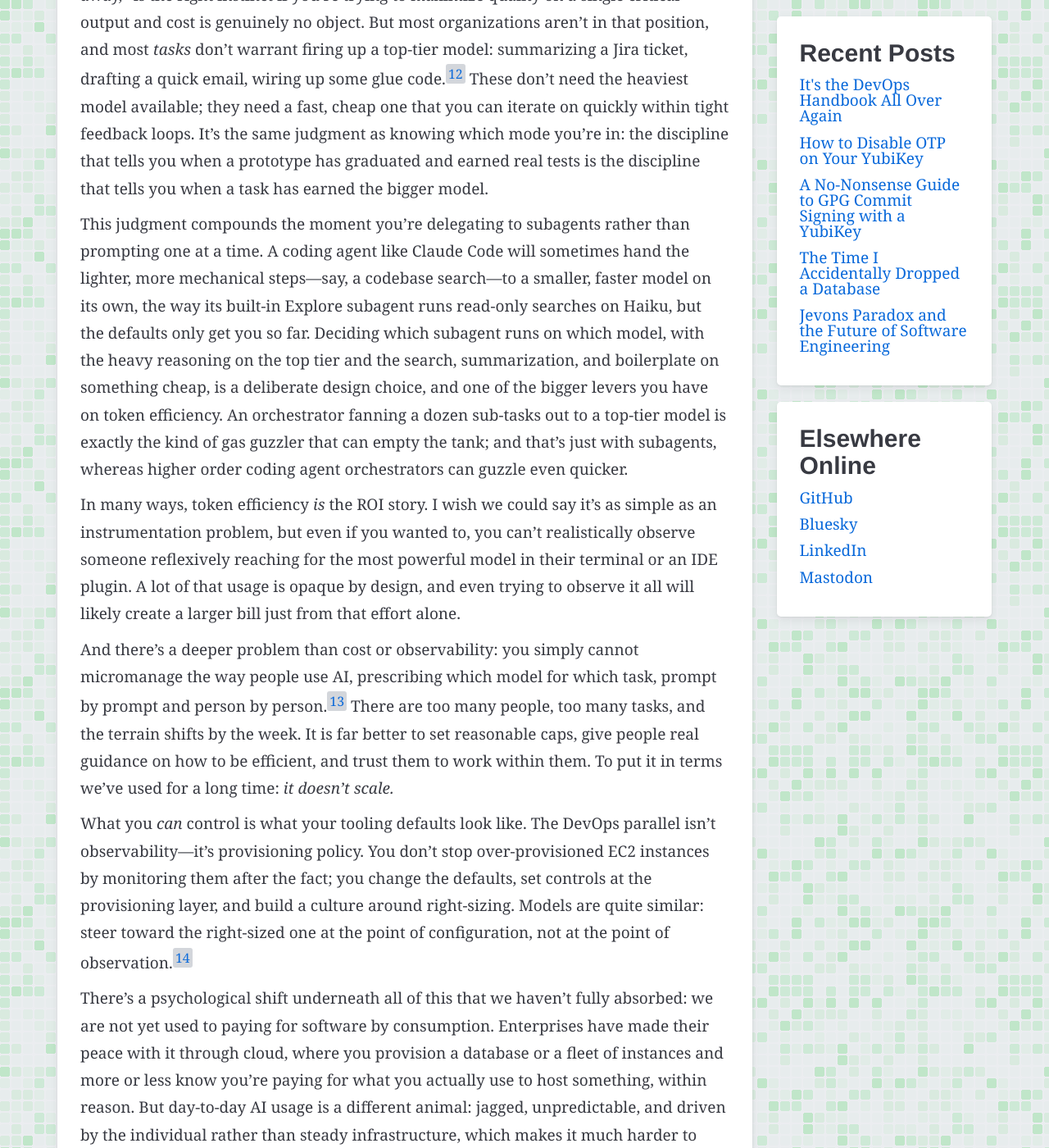
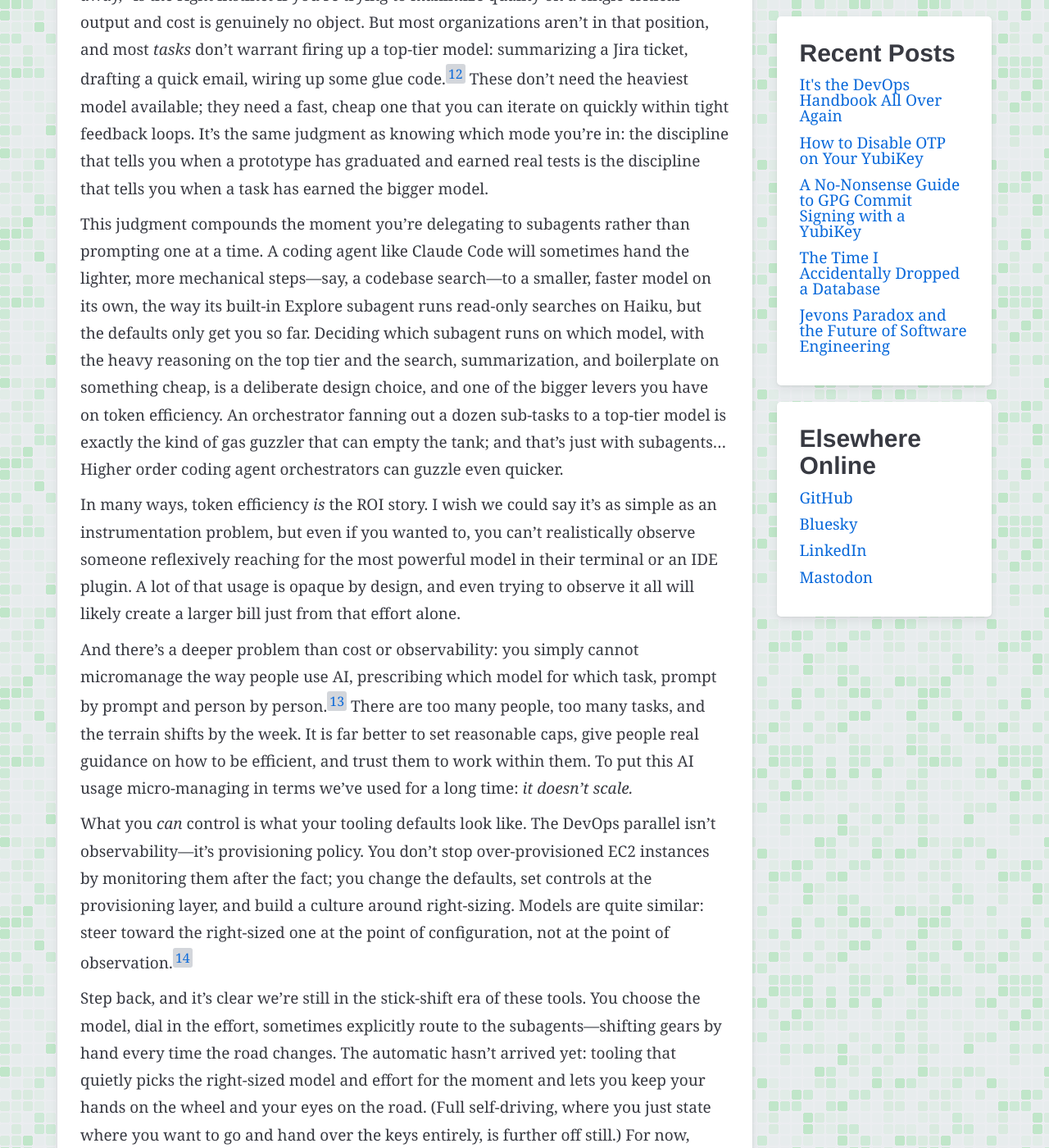
Before and after one commit to ryanspletzer/ryanspletzer.github.io, a Jekyll site: the page built from _posts/2026-06-24-its-the-devops-handbook-all-over-again.md, in a window 1280 px wide and 1400 px high, scrolled down 4901 px. Shown: the whole window at 82% size. Built offline with Jekyll 4.4.1, drawn with Linux system fonts in a browser that asks for light colours; some of the changed text lies outside the part shown.

Commit message:
Add the stick-shift-era metaphor for manual model/effort choice
Frame today's tools as the manual-transmission era—you pick model,
effort, and subagent routing by hand—with automatic (tooling that
right-sizes for you) and full self-driving still ahead.

Co-Authored-By: Claude Opus 4.8 <noreply@anthropic.com>

```diff
--- a/_posts/2026-06-24-its-the-devops-handbook-all-over-again.md
+++ b/_posts/2026-06-24-its-the-devops-handbook-all-over-again.md
@@ -228,10 +228,10 @@ but the defaults only get you so far.
 Deciding which subagent runs on which model,
 with the heavy reasoning on the top tier and the search, summarization, and boilerplate on something cheap,
 is a deliberate design choice, and one of the bigger levers you have on token efficiency.
-An orchestrator fanning a dozen sub-tasks out to a top-tier model
+An orchestrator fanning out a dozen sub-tasks to a top-tier model
 is exactly the kind of gas guzzler that can empty the tank;
-and that's just with subagents,
-whereas higher order coding agent orchestrators can guzzle even quicker.
+and that's just with subagents...
+Higher order coding agent orchestrators can guzzle even quicker.
 
 In many ways, token efficiency *is* the ROI story.
 I wish we could say it's as simple as an instrumentation problem,
@@ -249,7 +249,7 @@ and the terrain shifts by the week.
 It is far better to set reasonable caps,
 give people real guidance on how to be efficient,
 and trust them to work within them.
-To put it in terms we've used for a long time: *it doesn't scale.*
+To put this AI usage micro-managing in terms we've used for a long time: *it doesn't scale.*
 
 What you *can* control is what your tooling defaults look like.
 The DevOps parallel isn't observability—it's provisioning policy.
@@ -260,6 +260,15 @@ and build a culture around right-sizing.
 Models are quite similar: steer toward the right-sized one at the point of configuration,
 not at the point of observation.[^provisioning-analogy]
 
+Step back, and it's clear we're still in the stick-shift era of these tools.
+You choose the model, dial in the effort, sometimes explicitly route to the subagents—shifting gears by hand
+every time the road changes.
+The automatic hasn't arrived yet:
+tooling that quietly picks the right-sized model and effort for the moment
+and lets you keep your hands on the wheel and your eyes on the road.
+(Full self-driving, where you just state where you want to go and hand over the keys entirely, is further off still.)
+For now, knowing how to drive stick is part of the job.[^driving-stick]
+
 There's a psychological shift underneath all of this that we haven't fully absorbed:
 we are not yet used to paying for software by consumption.
 Enterprises have made their peace with it through cloud,
@@ -267,8 +276,8 @@ where you provision a database or a fleet of instances
 and more or less know you're paying for what you actually use to host something, within reason.
 But day-to-day AI usage is a different animal:
 jagged, unpredictable, and driven by the individual rather than steady infrastructure,
-which makes it much harder to forecast and requires sensible budgets and limits
-(ask me how I know...).
+which makes it much harder to forecast and requires sensible budgets and limits.
+(Ask me how I know...)
 Consumers have even less intuition for any of this.
 Imagine paying for Netflix by the minute;
 the meter running in the background would change how it feels to press play.
@@ -349,7 +358,7 @@ You're not necessarily shipping *better* code faster—not
 quality code,
 and not the kind of modular, decoupled architecture
 that gives you optionality and room to evolve.
-That same modularity is increasingly what lets multiple agents work a codebase in parallel
+That same modularity is increasingly what lets multiple agents, like humans, work on a codebase in parallel
 without stepping on each other and colliding in major merge conflicts;
 the cleaner the boundaries between components, the more safely that parallel work scales.
 The fast-but-careless path does the opposite:
@@ -364,8 +373,10 @@ that even AI will struggle with and will cost you a small fortune to untangle.[^
 
 The missing ingredient is the feedback infrastructure:
 tests that run on every commit (or perhaps even every file save operation),
-CI that catches regressions before they hit main,
-and observability so you know when something breaks in the dark.
+ideally as close to the developer as possible,
+and CI that catches regressions before they hit main,
+and additionally for live, running systems,
+having observability so you know when something breaks in the dark.[^all-you-need-is-traces]
 
 None of this is free.
 A single engineer can pick up the tools and feel faster almost overnight.
@@ -373,7 +384,7 @@ Building the feedback infrastructure that makes the *team* faster is a different
 less glamorous,
 and impossible to do alone.
 It takes a real investment of time and energy,
-and leadership willing to protect that time when the pressure is to just ship.
+and leadership willing to buy-in and protect that time when the pressure is to just ship.
 That asymmetry is the gap behind Gergely's line:
 the individual gains are cheap,
 and the team gains are expensive.
@@ -410,18 +421,17 @@ CI ran in minutes and I knew before I merged.
 The loop was tight enough that the AI's mistakes
 were a course correction, not a production incident.
 
-That's the lesson.
 Tokens cost money,
 but misspent tokens cost you something you truly can't get back: time.
 As *Vibe Coding* reminds us,
 time is the one resource you can't recover, even for personal projects.
-You can optimize your spend and right-size your models—the
-same tight loops are what make the cheaper models easier to lean on.
-You can't buy back the hours spent untangling a codebase
+You can optimize your spend and right-size your models to rationalize your token spend—using
+the same tight loops from DevOps practices are what make the cheaper models more possible to lean on.
+You can't, however, buy back the *hours* spent untangling a an untested and architecturally jumbled codebase
 that was shipped fast but built without the feedback infrastructure to catch the mistakes.
 It's the guiding hands of humans with the correct judgment
 who keep the codebase testable and in an architecturally sound state where it can actually be iterated on
-by AI and others in the future.
+by AI, and humans, in the future.
 
 We keep hearing that code is "free" now.
 
@@ -587,16 +597,18 @@ It is so, so not.
     Altman himself noted the router had pushed reasoning-model usage among free users from under 1% to 7%.
     Automatic routing lingered for the lower tiers, though,
     and by December 2025 OpenAI was
-    [removing it for free and Go users too](
+    [removing it for the Free plan and ChatGPT Go plan too](
     https://www.storyboard18.com/digital/chatgpt-free-users-shifted-to-gpt-5-2-instant-as-openai-scraps-automatic-model-switching-86042.htm)
-    (Go being its cheaper paid plan),
+    (ChatGPT Go being its cheaper paid plan
+    introduced in August 2025 in certain markets and expanded to the U.S. and other countries in January 2026),
     defaulting them to GPT-5.2 Instant unless they deliberately reached for the heavier Thinking model—framed
     publicly as handing control back to users, though the reduced compute sure didn't hurt.
     As of this writing, ChatGPT exposes effort levels—Instant, Medium, High—and
     lets you drop from GPT-5.5 down to 5.4, 5.3, or o3,
     while Codex surfaces additional narrower options for small models like gpt-5.4-mini and gpt-5.3-codex-spark.
     Anthropic doesn't auto-route either:
-    Claude Code has you choose the model—Opus, Sonnet, or Haiku—and the reasoning effort yourself.
+    Claude Code has what they believe are sensible defaults
+    but allows you to choose the model—Opus, Sonnet, or Haiku—and the reasoning effort yourself.
     Codex can also point directly at a local model;
     Claude Code currently expects you to stand up a compatible local proxy to do the same.
     The bottom line, at least for now, is that model and effort selection is very much a real, hands-on decision—unless
@@ -605,8 +617,22 @@ It is so, so not.
     where the per-token pricing is yours to manage.
     (Enterprises are already feeling the per-token consumption pricing.)
 
+[^driving-stick]:
+    I realize I say this as someone who is not at all versed in driving an actual manual automobile IRL.
+    And I feel no need to, really.
+    It feels like a solved problem...
+
 [^ram-prices]:
     Especially with today's RAM prices, jeez.
 
 [^untangle]:
     Or it could cost you a small fortune to start over.
+
+[^all-you-need-is-traces]:
+    This is the subject of a different, future blog post,
+    but the tl;dr on Observability these days from the thought leaders in the space like Charity Majors and others
+    is simply this:
+    All you need is traces:
+    OpenTelemetry spans, which are essentially wide events.
+    I'm slightly over-simplifying, but if you have that, then the world is your oyster
+    and you can slice and dice and report on those wide events to your heart's content.
```
